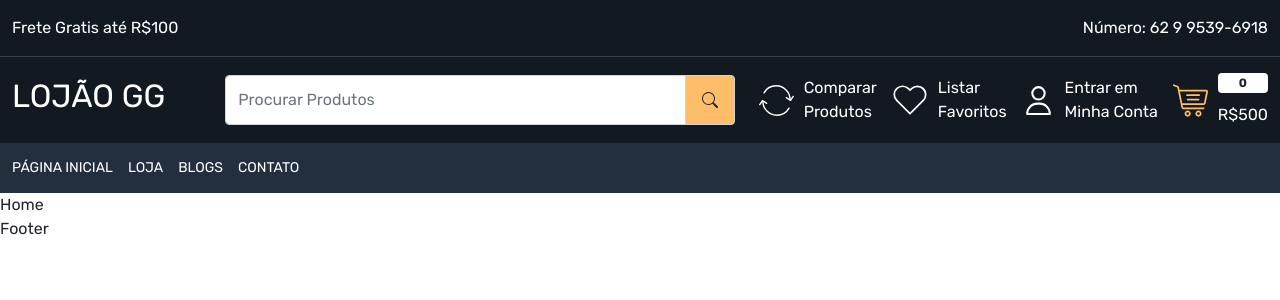
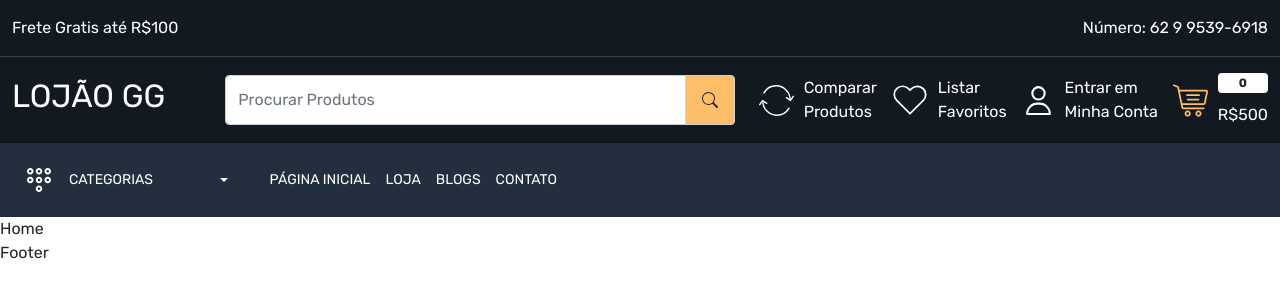
Before and after one commit to Suntzu1000/frontend_e_commerce_GG, a React (Create React App) app: page / in a window 1280 px wide. Shown: the top 300 px of the page. Built offline with nearby package versions, Linux system fonts and the light colour scheme.

Commit message:
Adicionando Dropdown

```diff
--- a/src/components/Header.jsx
+++ b/src/components/Header.jsx
@@ -48,7 +48,7 @@ const Header = () => {
                 <div>
                   <Link className="d-flex align-items-center gap-10 text-white ">
                     <img src="/images/compare.svg" alt="Comparar" />
-                    <p className="mb-0" >
+                    <p className="mb-0">
                       Comparar <br />
                       Produtos
                     </p>
@@ -57,7 +57,7 @@ const Header = () => {
                 <div>
                   <Link className="d-flex align-items-center gap-10 text-white ">
                     <img src="/images/wishlist.svg" alt="Lista de desejos" />
-                    <p className="mb-0" >
+                    <p className="mb-0">
                       Listar <br />
                       Favoritos
                     </p>
@@ -66,7 +66,7 @@ const Header = () => {
                 <div>
                   <Link className="d-flex align-items-center gap-10 text-white ">
                     <img src="/images/user.svg" alt="Login" />
-                    <p className="mb-0" >
+                    <p className="mb-0">
                       Entrar em <br />
                       Minha Conta
                     </p>
@@ -88,22 +88,54 @@ const Header = () => {
       </header>
       <header className="header-bottom py-3 ">
         <div className="container-xxl">
-            <div className="row">
-                <div className="col-12">
-                    <div className="menu-bottom d-flex align-items-center ">
-                        <div></div>
-                        <div className="menu-links" >
-                            <div className="d-flex align-items-center gap-15 ">
-                                <NavLink className="text-white" to="/" >Página Inicial</NavLink>
-                                <NavLink className="text-white" to="/" >Loja</NavLink>
-                                <NavLink className="text-white" to="/" >Blogs</NavLink>
-                                <NavLink className="text-white" to="/contact" >Contato</NavLink>
-                            </div>
-                        </div>
-
-                    </div>
+          <div className="row">
+            <div className="col-12">
+              <div className="menu-bottom d-flex align-items-center gap-30 ">
+                <div>
+                  <div className="dropdown">
+                    <button
+                      className="btn btn-secondary dropdown-toggle bg-transparent border-0 gap-15 d-flex align-items-center"
+                      type="button"
+                      id="dropdownMenuButton1"
+                      data-bs-toggle="dropdown"
+                      aria-expanded="false"
+                    >
+                      <img src="images/menu.svg" alt="menu" />{" "}
+                      <span className="me-5 d-inline-block" >Categorias</span>
+                    </button>
+                    <ul
+                      className="dropdown-menu"
+                      aria-labelledby="dropdownMenuButton1"
+                    >
+                      <li>
+                        <Link className="dropdown-item" to="#">
+                          Action
+                        </Link>
+                      </li>
+                      <li>
+                        <Link className="dropdown-item" to="#">
+                          Another action
+                        </Link>
+                      </li>
+                      <li>
+                        <Link className="dropdown-item" to="#">
+                          Something else here
+                        </Link>
+                      </li>
+                    </ul>
+                  </div>
                 </div>
+                <div className="menu-links">
+                  <div className="d-flex align-items-center gap-15 ">
+                    <NavLink to="/">Página Inicial</NavLink>
+                    <NavLink to="/">Loja</NavLink>
+                    <NavLink to="/">Blogs</NavLink>
+                    <NavLink to="/contact">Contato</NavLink>
+                  </div>
+                </div>
+              </div>
             </div>
+          </div>
         </div>
       </header>
     </>
```
Also changed, not shown: public/images/menu.svg (added).
